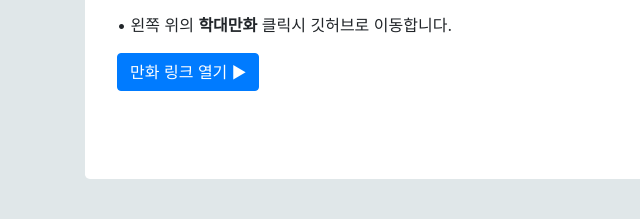
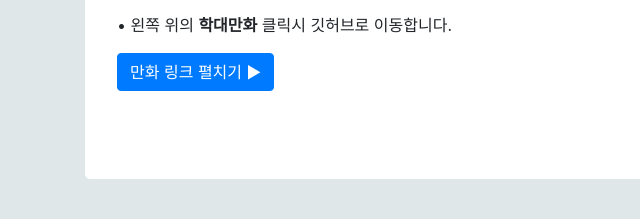
Before and after one commit to shangus1012/manga, a plain HTML site: page index.html in a window 1280 px wide. Shown: the part 216-435 px from the top of the page, 0-640 px from the left. Drawn offline with nearby package versions, Linux system fonts and the light colour scheme.

Commit message:
Update index.html

```diff
--- a/index.html
+++ b/index.html
@@ -30,7 +30,7 @@
             <p> &bull; 오른쪽 위의 메뉴 탭을 눌러 태그별로 리스트를 정렬할 수 있습니다.</p>
             <p> &bull; 왼쪽 위의 <b>학대만화</b> 클릭시 깃허브로 이동합니다.</p>
             <button id="btn" type="button" class="btn btn-primary" data-toggle="collapse" data-target="#link"
-                onclick="test();toggle();">만화 링크 열기 ▶</button><br><br>
+                onclick="test();toggle();">만화 링크 펼치기 ▶</button><br><br>
             <div id="link" class="collapse">
                 <iframe src="mangalink.html" id="the_iframe" class="iframe" style="width:100%; min-height: 15em;"></iframe>
             </div>
```
